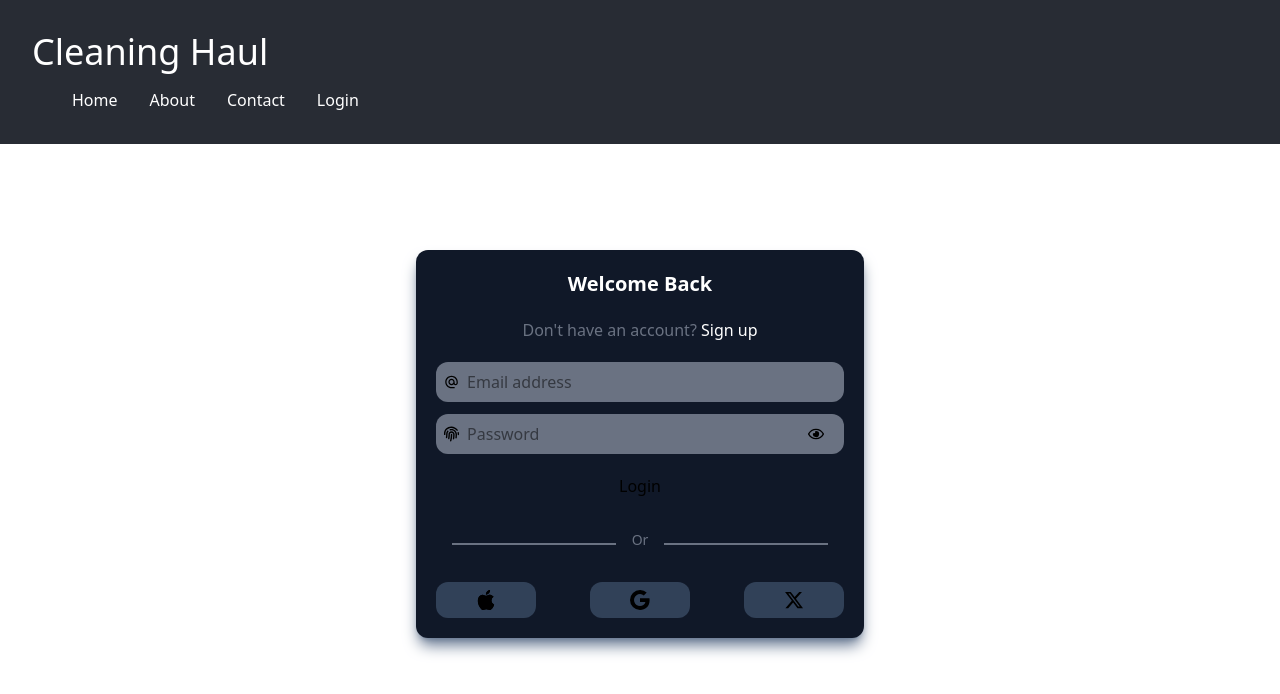
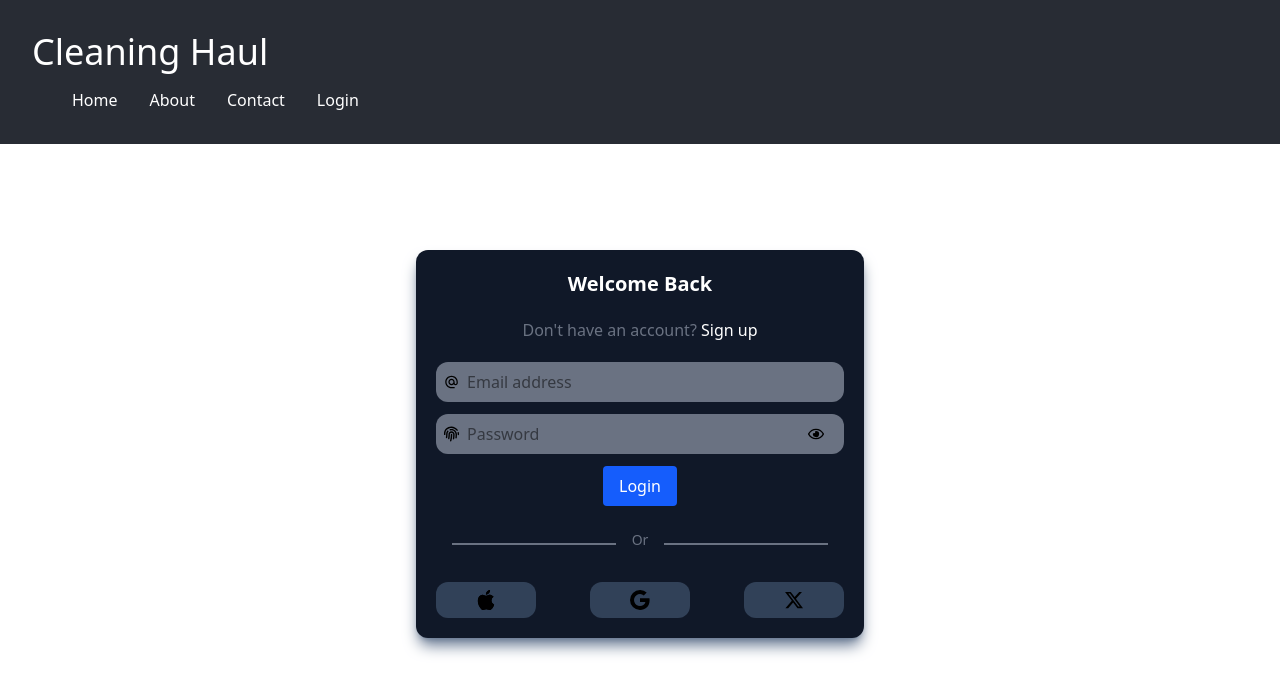
Before and after one commit to uncleeesia/frontend, a React (Vite) app: page /login in a window 1280 px wide. Shown: the top 694 px of the page. Built offline with nearby package versions, Linux system fonts and the light colour scheme; no server answers.

Commit message:
updated showcase common component

```diff
--- a/src/components/Common/Button.jsx
+++ b/src/components/Common/Button.jsx
@@ -1,46 +1,88 @@
 import React from "react";
 
-const Button = ({
+// Standard Tailwind color classes.
+// If you want to use custom colors (e.g., bg-primary), define them in tailwind.config.js.
+const variantStyles = {
+  primary:
+    "bg-blue-600 text-white hover:bg-blue-700 focus:ring-2 focus:ring-blue-400",
+  secondary:
+    "bg-gray-200 text-gray-900 hover:bg-gray-300 focus:ring-2 focus:ring-gray-400",
+  outline:
+    "border-2 border-blue-600 text-blue-600 bg-transparent hover:bg-blue-50 hover:text-blue-800 focus:ring-2 focus:ring-blue-400",
+  icon: "p-2 rounded-full hover:bg-gray-200 focus:ring-2 focus:ring-blue-400",
+};
+
+const sizeStyles = {
+  small: "px-3 py-1 text-sm",
+  medium: "px-4 py-2 text-base",
+  large: "px-6 py-3 text-lg",
+};
+
+export default function Button({
   variant = "primary",
   size = "medium",
-  fullWidth,
-  loading,
-  disabled,
+  fullWidth = false,
+  loading = false,
+  disabled = false,
   icon,
   children,
   onClick,
-}) => {
+  type = "button",
+  className = "",
+  ...rest
+}) {
+  const isDisabled = disabled || loading;
+
+  // Base styles (font, layout, transition, etc.)
   const baseStyles =
-    "rounded font-body transition-all duration-200 flex items-center justify-center";
-  const sizeStyles = {
-    small: "px-3 py-1 text-sm",
-    medium: "px-4 py-2",
-    large: "px-6 py-3 text-lg",
-  };
-  const variantStyles = {
-    primary: "bg-primary text-primary-foreground hover:opacity-90",
-    secondary: "bg-secondary text-secondary-foreground hover:bg-secondary/90",
-    outline:
-      "border-2 border-primary text-primary hover:bg-primary hover:text-primary-foreground",
-    icon: "p-2 rounded-full hover:bg-secondary",
-  };
+    "rounded font-medium transition-all duration-200 flex items-center justify-center focus:outline-none";
 
   return (
     <button
-      className={`
-          ${baseStyles}
-          ${sizeStyles[size]}
-          ${variantStyles[variant]}
-          ${fullWidth ? "w-full" : ""}
-          ${disabled ? "opacity-50 cursor-not-allowed" : ""}
-        `}
-      onClick={onClick}
-      disabled={disabled || loading}
+      type={type}
+      className={[
+        baseStyles,
+        sizeStyles[size] || "",
+        variantStyles[variant] || "",
+        fullWidth ? "w-full" : "",
+        isDisabled ? "opacity-50 cursor-not-allowed" : "",
+        className,
+      ].join(" ")}
+      onClick={isDisabled ? undefined : onClick}
+      disabled={isDisabled}
+      aria-disabled={isDisabled}
+      {...rest}
     >
-      {loading ? "Loading..." : children}
-      {icon && <span className="ml-2">{icon}</span>}
+      {loading ? (
+        <span className="flex items-center">
+          <svg
+            className="animate-spin h-4 w-4 mr-2 text-inherit"
+            viewBox="0 0 24 24"
+            fill="none"
+            aria-hidden="true"
+          >
+            <circle
+              className="opacity-25"
+              cx="12"
+              cy="12"
+              r="10"
+              stroke="currentColor"
+              strokeWidth="4"
+            />
+            <path
+              className="opacity-75"
+              fill="currentColor"
+              d="M4 12a8 8 0 018-8v2a6 6 0 00-6 6H4z"
+            />
+          </svg>
+          Loading...
+        </span>
+      ) : (
+        <>
+          {icon && <span className="mr-2">{icon}</span>}
+          {children}
+        </>
+      )}
     </button>
   );
-};
-
-export default Button;
+}
--- a/src/components/Common/Card.jsx
+++ b/src/components/Common/Card.jsx
@@ -1,4 +1,12 @@
 import React from "react";
+
+const baseStyles = "rounded-lg transition-all duration-300 bg-white";
+  const variantStyles = {
+    basic: "p-4 shadow-sm hover:shadow-md",
+  image: "overflow-hidden shadow-sm hover:shadow-md",
+    hover: "p-4 transform hover:-translate-y-1 hover:shadow-lg",
+    clickable: "p-4 cursor-pointer active:scale-95 hover:shadow-lg",
+  };
 
 const Card = ({
   variant = "basic",
@@ -6,27 +14,31 @@ const Card = ({
   title,
   content,
   onClick,
-  className,
+  className = "",
 }) => {
-  const baseStyles = "rounded-lg transition-all duration-300 bg-card";
-  const variantStyles = {
-    basic: "p-4 shadow-sm hover:shadow-md",
-    image: "overflow-hidden",
-    hover: "p-4 transform hover:-translate-y-1 hover:shadow-lg",
-    clickable: "p-4 cursor-pointer active:scale-95 hover:shadow-lg",
-  };
+  const rootClasses = [
+    baseStyles,
+    variantStyles[variant] || variantStyles.basic,
+    className,
+  ].join(" ");
+
+  const clickableProps =
+    variant === "clickable" && onClick
+      ? { role: "button", tabIndex: 0, onClick }
+      : { onClick };
 
   return (
-    <div
-      className={`${baseStyles} ${variantStyles[variant]} ${className || ""}`}
-      onClick={onClick}
-    >
+    <div className={rootClasses} {...clickableProps}>
       {variant === "image" && image && (
-        <img src={image} alt={title} className="w-full h-48 object-cover" />
+        <img
+          src={image}
+          alt={title || "Card image"}
+          className="w-full h-48 object-cover"
+        />
       )}
       <div className={variant === "image" ? "p-4" : ""}>
         {title && <h3 className="text-lg font-heading mb-2">{title}</h3>}
-        {content && <p className="text-accent">{content}</p>}
+        {content && <p className="text-blue-600">{content}</p>}
       </div>
     </div>
   );
--- a/src/components/Common/Dropdown.jsx
+++ b/src/components/Common/Dropdown.jsx
@@ -1,7 +1,22 @@
 import React, { useState } from "react";
 import { FiChevronDown } from "react-icons/fi";
 
-const Dropdown = ({ options, multiple, searchable, value, onChange }) => {
+/**
+ * Dropdown component supporting single/multiple, search, and disabled options.
+ *
+ * @param {Array<{ label: string, value: any, disabled?: boolean }>} options
+ * @param {boolean} multiple
+ * @param {boolean} searchable
+ * @param {object|null} value
+ * @param {(option) => void} onChange
+ */
+const Dropdown = ({
+  options = [],
+  multiple = false,
+  searchable = false,
+  value = null,
+  onChange,
+}) => {
   const [isOpen, setIsOpen] = useState(false);
   const [search, setSearch] = useState("");
 
@@ -11,50 +26,80 @@ const Dropdown = ({ options, multiple, searchable, value, onChange }) => {
       )
     : options;
 
+  // Display for single-select: value.label; for multi: join array of labels, or default
+  const displayValue = () => {
+    if (multiple && Array.isArray(value) && value.length)
+      return value.map((v) => v.label).join(", ");
+    if (!multiple && value)
+      return value.label;
+    return "Select option";
+  };
+
   return (
     <div className="relative">
       <div
-        className="border border-input rounded-lg p-2 flex justify-between items-center cursor-pointer"
-        onClick={() => setIsOpen(!isOpen)}
+        className="border border-gray-300 rounded-lg p-2 flex justify-between items-center cursor-pointer bg-white"
+        onClick={() => setIsOpen((open) => !open)}
+        tabIndex={0}
+        role="button"
+        aria-haspopup="listbox"
+        aria-expanded={isOpen}
       >
         <div className="flex-1">
-          {searchable ? (
+          {searchable && isOpen ? (
             <input
               type="text"
               value={search}
               onChange={(e) => setSearch(e.target.value)}
-              className="w-full focus:outline-none bg-transparent"
+              className="w-full bg-transparent outline-none"
               placeholder="Search..."
+              autoFocus
               onClick={(e) => e.stopPropagation()}
             />
           ) : (
-            <span>{value?.label || "Select option"}</span>
+            <span className={displayValue() === "Select option" ? "text-gray-400" : ""}>
+              {displayValue()}
+            </span>
           )}
         </div>
         <FiChevronDown
-          className={`transition-transform duration-200 ${
-            isOpen ? "transform rotate-180" : ""
-          }`}
+          className={`ml-2 transition-transform duration-200 ${isOpen ? "rotate-180" : ""}`}
         />
       </div>
-
       {isOpen && (
-        <div className="absolute top-full left-0 w-full mt-1 bg-card border border-input rounded-lg shadow-lg max-h-60 overflow-y-auto z-10">
+        <div className="absolute top-full left-0 w-full mt-1 bg-white border border-gray-200 rounded-lg shadow-lg max-h-60 overflow-y-auto z-10">
+          {filteredOptions.length === 0 && (
+            <div className="p-2 text-gray-500">No options</div>
+          )}
           {filteredOptions.map((option) => (
             <div
               key={option.value}
               className={`
-                p-2 cursor-pointer hover:bg-secondary
+                p-2 cursor-pointer hover:bg-blue-50
                 ${option.disabled ? "opacity-50 cursor-not-allowed" : ""}
               `}
-              onClick={() => {
-                if (!option.disabled) {
-                  onChange(option);
-                  if (!multiple) {
-                    setIsOpen(false);
-                  }
+              onClick={(e) => {
+                e.stopPropagation();
+                if (option.disabled) return;
+                // Multi-select can be enhanced as needed, but here is basic single select
+                if (multiple) {
+                  let arr = Array.isArray(value) ? [...value] : [];
+                  if (arr.find((v) => v.value === option.value))
+                    arr = arr.filter((v) => v.value !== option.value);
+                  else arr.push(option);
+                  onChange && onChange(arr);
+                } else {
+                  onChange && onChange(option);
+                  setIsOpen(false);
                 }
+                setSearch("");
               }}
+              role="option"
+              aria-selected={
+                multiple
+                  ? Array.isArray(value) && value.some((v) => v.value === option.value)
+                  : value && value.value === option.value
+              }
             >
               {option.label}
             </div>
@@ -64,4 +109,5 @@ const Dropdown = ({ options, multiple, searchable, value, onChange }) => {
     </div>
   );
 };
+
 export default Dropdown;
--- a/src/components/Common/Showcase/Showcase.jsx
+++ b/src/components/Common/Showcase/Showcase.jsx
@@ -82,7 +82,7 @@ const App = () => {
             variant="image"
             title="Image Card"
             content="Card with image"
-            image="https://images.unsplash.com/photo-1682687220742-aba19b11adf417"
+            image="https://placehold.co/600x400"
           />
           <Card
             variant="hover"
--- a/src/components/Common/Typography.jsx
+++ b/src/components/Common/Typography.jsx
@@ -1,6 +1,6 @@
-import React from 'react';
+import React from "react";
 
-const Typography = ({ variant = "p", children, className}) => {
+// Maps variants to Tailwind utility classes
   const variants = {
     h1: "text-4xl font-heading mb-4",
     h2: "text-3xl font-heading mb-3",
@@ -8,16 +8,19 @@ const Typography = ({ variant = "p", children, className}) => {
     h4: "text-xl font-heading mb-2",
     h5: "text-lg font-heading mb-2",
     h6: "text-base font-heading mb-2",
-    p: "text-body mb-4",
-    blockquote: "border-l-4 border-primary pl-4 italic my-4",
-    code: "font-mono bg-secondary p-1 rounded",
+  p: "text-base text-body mb-4",
+  blockquote: "border-l-4 border-blue-600 pl-4 italic my-4",
+  code: "font-mono bg-gray-100 p-1 rounded",
   };
 
-  const Component = variant;
+const Typography = ({ variant = "p", children, className = "" }) => {
+  // Use 'p' as fallback if variant is not in the mapping
+  const Element = variants[variant] ? variant : "p";
+  const styleClass = variants[variant] || variants.p;
   return (
-    <Component className={`${variants[variant]} ${className || ""}`}>
+    <Element className={`${styleClass} ${className}`.trim()}>
       {children}
-    </Component>
+    </Element>
   );
 };
 
```
